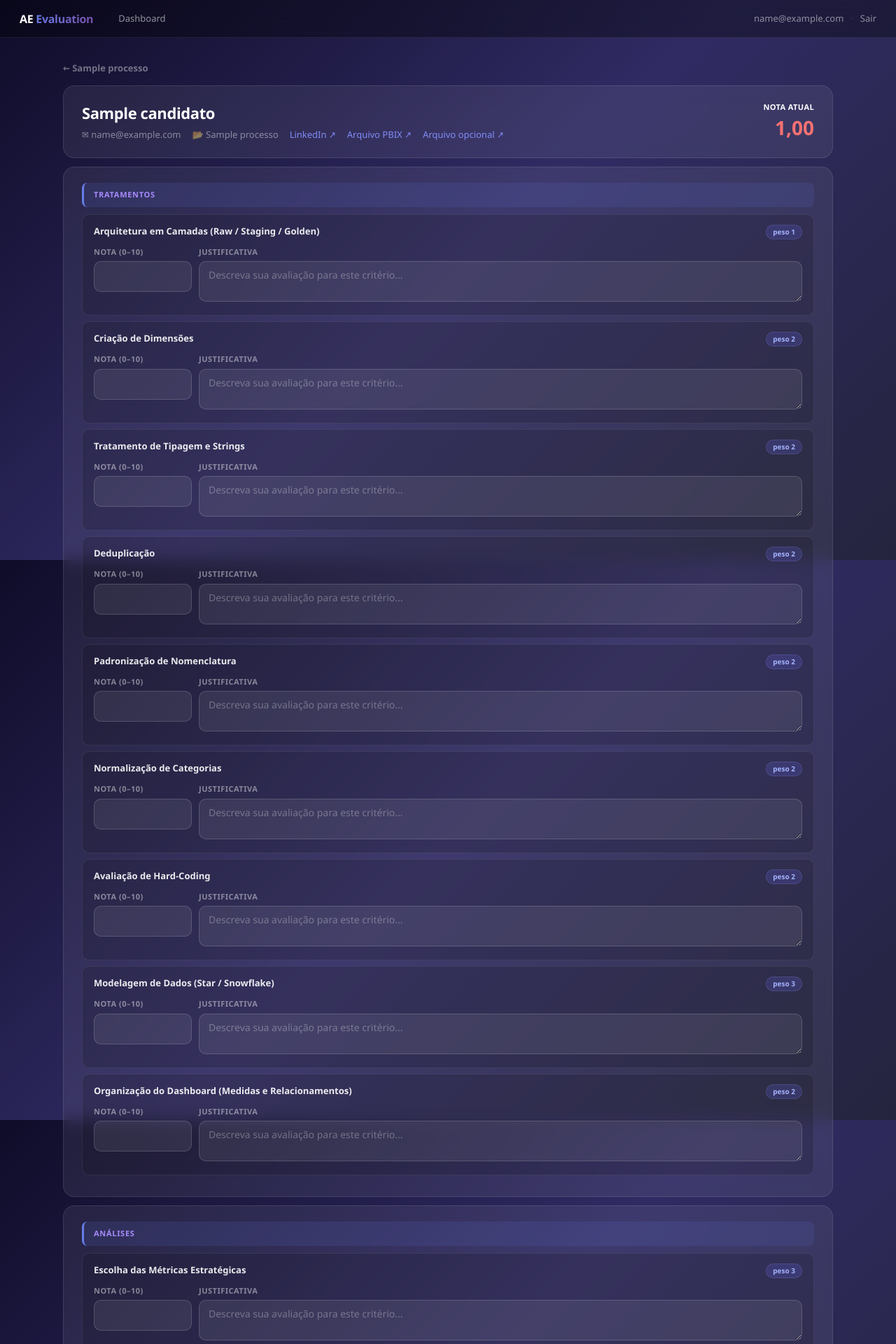
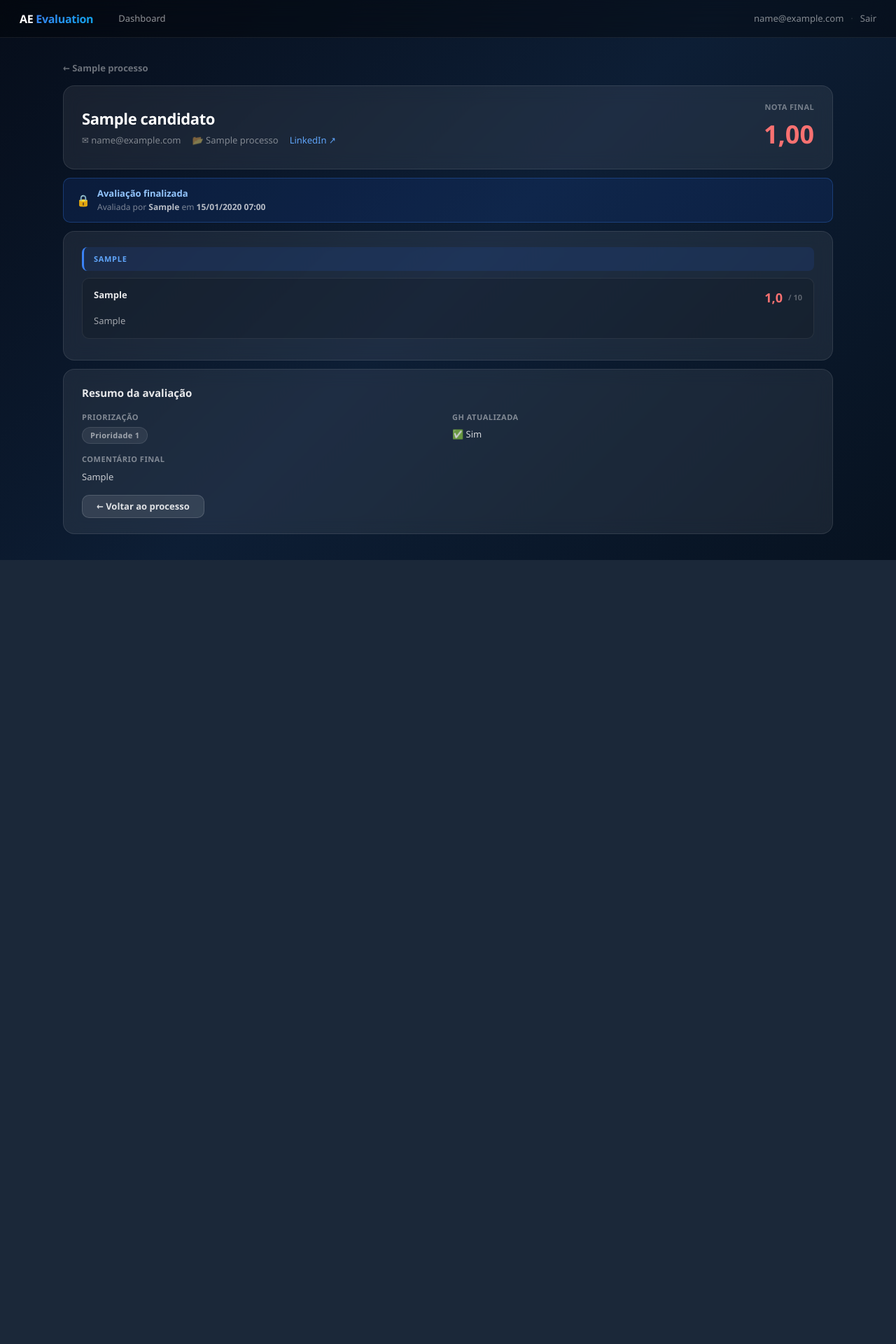
Before and after one commit to Raii-Azevedo/AE_Evaluation, a Django app: page /aplicacao/1/avaliar/ in a window 1280 px wide. Shown: the top 1920 px of the page at 70% size. After the commit the page ends 800 px from the top, so only its background shows below. Run offline with Django 5.2, Linux system fonts and the light colour scheme; a user stored in the database is signed in; tables that the repository leaves empty hold one stand-in row (values such as "Sample post").

Commit message:
Add: Changes

```diff
--- a/core/models.py
+++ b/core/models.py
@@ -76,6 +76,7 @@ class Avaliacao(models.Model):
     comentario_final = models.TextField(blank=True, null=True)
     priorizacao = models.TextField(choices=PRIORIZACAO_CHOICES, default="Não priorizar")
     gh_atualizada = models.BooleanField(default=False)
+    finalizada = models.BooleanField(default=False)
     data_avaliacao = models.DateTimeField(auto_now=True)
 
     class Meta:
--- a/core/views.py
+++ b/core/views.py
@@ -211,6 +211,21 @@ def add_candidato(request, processo_id):
 @allowed_email_required
 def avaliar_aplicacao(request, aplicacao_id):
     aplicacao = get_object_or_404(Aplicacao.objects.select_related("processo", "candidato"), pk=aplicacao_id)
+
+    ultima = aplicacao.avaliacoes.order_by("-data_avaliacao").first()
+
+    # Se avaliação já finalizada, exibir somente leitura
+    if ultima and ultima.finalizada:
+        criterios_agrupados = {}
+        for c in ultima.criterios.all():
+            criterios_agrupados.setdefault(c.bloco, []).append(c)
+        context = {
+            "aplicacao": aplicacao,
+            "avaliacao": ultima,
+            "criterios_agrupados": criterios_agrupados,
+        }
+        return render(request, "core/avaliacao_detalhe.html", context)
+
     if aplicacao.processo.status == Processo.STATUS_FECHADO and not _is_admin(request.user):
         return HttpResponseForbidden("Processo fechado para avaliacao")
     if not _can_edit(request.user):
@@ -231,7 +246,6 @@ def avaliar_aplicacao(request, aplicacao_id):
                 }
             )
 
-    ultima = aplicacao.avaliacoes.order_by("-data_avaliacao").first()
     existing_map = {}
     if ultima:
         existing_map = {
@@ -245,6 +259,11 @@ def avaliar_aplicacao(request, aplicacao_id):
         item["default_just"] = existing.justificativa if existing else ""
 
     if request.method == "POST":
+        # Bloquear se finalizada (segurança extra)
+        if ultima and ultima.finalizada:
+            return HttpResponseForbidden("Avaliacao ja finalizada")
+
+        action = request.POST.get("action", "salvar")
         comentario = request.POST.get("comentario_final", "")
         priorizacao = request.POST.get("priorizacao", "Não priorizar")
         gh_atualizada = request.POST.get("gh_atualizada") == "on"
@@ -274,6 +293,7 @@ def avaliar_aplicacao(request, aplicacao_id):
             )
 
         nota_final = (soma / soma_pesos).quantize(Decimal("0.01")) if soma_pesos else Decimal("0")
+        is_finalizar = action == "finalizar"
 
         with transaction.atomic():
             avaliacao = aplicacao.avaliacoes.order_by("-data_avaliacao").first()
@@ -283,6 +303,7 @@ def avaliar_aplicacao(request, aplicacao_id):
                 avaliacao.comentario_final = comentario
                 avaliacao.priorizacao = priorizacao
                 avaliacao.gh_atualizada = gh_atualizada
+                avaliacao.finalizada = is_finalizar
                 avaliacao.save()
                 avaliacao.criterios.all().delete()
             else:
@@ -293,6 +314,7 @@ def avaliar_aplicacao(request, aplicacao_id):
                     comentario_final=comentario,
                     priorizacao=priorizacao,
                     gh_atualizada=gh_atualizada,
+                    finalizada=is_finalizar,
                 )
 
             AvaliacaoCriterio.objects.bulk_create(
@@ -308,7 +330,10 @@ def avaliar_aplicacao(request, aplicacao_id):
                 ]
             )
 
-        messages.success(request, f"Avaliacao salva com nota final {nota_final}.")
+        if is_finalizar:
+            messages.success(request, f"Avaliação finalizada com nota {nota_final}. Não é possível editar após finalizar.")
+        else:
+            messages.success(request, f"Avaliacao salva com nota final {nota_final}.")
         return redirect("processo_detail", processo_id=aplicacao.processo_id)
 
     context = {
--- a/templates/base.html
+++ b/templates/base.html
@@ -12,7 +12,7 @@
       font-family: 'Segoe UI', Tahoma, Geneva, Verdana, sans-serif;
       margin: 0;
       min-height: 100vh;
-      background: linear-gradient(135deg, #0f0c29 0%, #302b63 50%, #24243e 100%);
+      background: linear-gradient(135deg, #060d1a 0%, #0d1e35 50%, #071220 100%);
       background-attachment: fixed;
       color: #fff;
       font-size: 14px;
@@ -48,7 +48,7 @@
       text-decoration: none;
       letter-spacing: -0.3px;
     }
-    .nav-brand span { background: linear-gradient(135deg, #667eea, #764ba2); -webkit-background-clip: text; -webkit-text-fill-color: transparent; background-clip: text; }
+    .nav-brand span { background: linear-gradient(135deg, #3b82f6, #0ea5e9); -webkit-background-clip: text; -webkit-text-fill-color: transparent; background-clip: text; }
     .nav-links { display: flex; gap: 2px; }
     .nav-links a {
       color: rgba(255,255,255,0.55);
@@ -307,14 +307,14 @@
     .bloco-header {
       font-size: 11px;
       font-weight: 800;
-      color: #a78bfa;
+      color: #60a5fa;
       text-transform: uppercase;
       letter-spacing: .7px;
       margin-bottom: 10px;
       padding: 9px 14px;
-      background: rgba(102,126,234,0.12);
+      background: rgba(37,99,235,0.12);
       border-radius: 8px;
-      border-left: 3px solid #667eea;
+      border-left: 3px solid #3b82f6;
     }
     .criterio-row {
       padding: 14px 16px;
@@ -339,19 +339,19 @@
     .peso-badge {
       font-size: 10px;
       font-weight: 700;
-      background: rgba(99,102,241,0.2);
-      color: #a5b4fc;
+      background: rgba(37,99,235,0.2);
+      color: #93c5fd;
       padding: 2px 9px;
       border-radius: 999px;
       flex-shrink: 0;
-      border: 1px solid rgba(165,180,252,0.15);
+      border: 1px solid rgba(147,197,253,0.15);
     }
 
     /* ── MISC ── */
-    a { color: #a78bfa; text-decoration: none; }
-    a:hover { color: #c4b5fd; }
+    a { color: #60a5fa; text-decoration: none; }
+    a:hover { color: #93c5fd; }
     .link-action {
-      color: #a78bfa;
+      color: #60a5fa;
       font-weight: 700;
       font-size: 13px;
       text-decoration: none;
@@ -380,8 +380,8 @@
       gap: 16px;
       margin-top: 5px;
     }
-    .section-meta a { color: #818cf8; }
-    .section-meta a:hover { color: #a5b4fc; }
+    .section-meta a { color: #60a5fa; }
+    .section-meta a:hover { color: #93c5fd; }
     .text-muted { color: rgba(255,255,255,0.4); }
     .text-sm { font-size: 12px; }
     .mb-0 { margin-bottom: 0; }
--- /dev/null
+++ b/templates/core/avaliacao_detalhe.html
@@ -0,0 +1,114 @@
+{% extends 'base.html' %}
+{% block title %}Avaliação — {{ aplicacao.candidato.nome }} — AE Evaluation{% endblock %}
+
+{% block content %}
+
+<a href="{% url 'processo_detail' aplicacao.processo.id %}" class="back-link">← {{ aplicacao.processo.nome }}</a>
+
+<!-- Cabeçalho -->
+<div class="card" style="margin-bottom:12px;">
+  <div class="flex-between">
+    <div>
+      <h1 style="margin-bottom:4px;">{{ aplicacao.candidato.nome }}</h1>
+      <div class="section-meta">
+        <span>✉ {{ aplicacao.candidato.email }}</span>
+        <span>📂 {{ aplicacao.processo.nome }}</span>
+        {% if aplicacao.candidato.linkedin %}
+          <span><a href="{{ aplicacao.candidato.linkedin }}" target="_blank" rel="noopener">LinkedIn ↗</a></span>
+        {% endif %}
+      </div>
+    </div>
+    <div style="text-align:right;flex-shrink:0;">
+      <div style="font-size:11px;color:rgba(255,255,255,0.4);text-transform:uppercase;letter-spacing:.4px;font-weight:600;margin-bottom:4px;">Nota final</div>
+      {% with nota=avaliacao.nota_final %}
+        {% if nota >= 7 %}
+          <div style="font-size:36px;font-weight:800;" class="score-high">{{ nota }}</div>
+        {% elif nota >= 5 %}
+          <div style="font-size:36px;font-weight:800;" class="score-mid">{{ nota }}</div>
+        {% else %}
+          <div style="font-size:36px;font-weight:800;" class="score-low">{{ nota }}</div>
+        {% endif %}
+      {% endwith %}
+    </div>
+  </div>
+</div>
+
+<!-- Banner de avaliação finalizada -->
+<div style="background:rgba(37,99,235,0.12);border:1px solid rgba(59,130,246,0.3);border-radius:10px;padding:12px 18px;margin-bottom:12px;display:flex;align-items:center;gap:10px;">
+  <span style="font-size:16px;">🔒</span>
+  <div>
+    <div style="font-size:13px;font-weight:700;color:#93c5fd;">Avaliação finalizada</div>
+    <div style="font-size:12px;color:rgba(255,255,255,0.45);">
+      Avaliada por <strong style="color:rgba(255,255,255,0.7);">{{ avaliacao.avaliador|default:"—" }}</strong>
+      em <strong style="color:rgba(255,255,255,0.7);">{{ avaliacao.data_avaliacao|date:"d/m/Y H:i" }}</strong>
+    </div>
+  </div>
+</div>
+
+<!-- Critérios por bloco -->
+{% for bloco, criterios in criterios_agrupados.items %}
+<div class="card bloco-section" style="margin-bottom:12px;">
+  <div class="bloco-header">{{ bloco }}</div>
+  {% for c in criterios %}
+  <div class="criterio-row" style="cursor:default;">
+    <div class="criterio-title">
+      <span>{{ c.criterio }}</span>
+      <div style="display:flex;align-items:center;gap:8px;flex-shrink:0;">
+        {% with nota=c.nota %}
+          {% if nota >= 7 %}
+            <span style="font-size:18px;font-weight:800;" class="score-high">{{ nota }}</span>
+          {% elif nota >= 5 %}
+            <span style="font-size:18px;font-weight:800;" class="score-mid">{{ nota }}</span>
+          {% else %}
+            <span style="font-size:18px;font-weight:800;" class="score-low">{{ nota }}</span>
+          {% endif %}
+        {% endwith %}
+        <span style="font-size:11px;color:rgba(255,255,255,0.3);">/ 10</span>
+      </div>
+    </div>
+    {% if c.justificativa %}
+    <div style="font-size:13px;color:rgba(255,255,255,0.6);margin-top:4px;line-height:1.5;">{{ c.justificativa }}</div>
+    {% else %}
+    <div style="font-size:12px;color:rgba(255,255,255,0.25);font-style:italic;margin-top:4px;">Sem justificativa</div>
+    {% endif %}
+  </div>
+  {% endfor %}
+</div>
+{% endfor %}
+
+<!-- Resumo -->
+<div class="card">
+  <h2>Resumo da avaliação</h2>
+  <div class="form-grid" style="margin-bottom:14px;">
+    <div>
+      <label>Priorização</label>
+      <div style="margin-top:4px;">
+        {% with p=avaliacao.priorizacao %}
+          {% if p == 'Strong Yes' %}<span class="badge badge-green">{{ p }}</span>
+          {% elif p == 'Yes' %}<span class="badge badge-blue">{{ p }}</span>
+          {% elif p == 'Maybe' %}<span class="badge badge-yellow">{{ p }}</span>
+          {% elif p == 'No' %}<span class="badge badge-red">{{ p }}</span>
+          {% else %}<span class="badge badge-gray">{{ p }}</span>
+          {% endif %}
+        {% endwith %}
+      </div>
+    </div>
+    <div>
+      <label>GH atualizada</label>
+      <div style="margin-top:6px;font-size:13px;color:rgba(255,255,255,0.8);">
+        {% if avaliacao.gh_atualizada %}✅ Sim{% else %}☐ Não{% endif %}
+      </div>
+    </div>
+  </div>
+  {% if avaliacao.comentario_final %}
+  <div class="form-group">
+    <label>Comentário final</label>
+    <div style="margin-top:6px;font-size:13px;color:rgba(255,255,255,0.75);line-height:1.6;white-space:pre-wrap;">{{ avaliacao.comentario_final }}</div>
+  </div>
+  {% endif %}
+  <div style="margin-top:16px;">
+    <a href="{% url 'processo_detail' aplicacao.processo.id %}" class="btn btn-secondary">← Voltar ao processo</a>
+  </div>
+</div>
+
+{% endblock %}
--- a/templates/core/avaliar.html
+++ b/templates/core/avaliar.html
@@ -118,11 +118,19 @@
     </div>
 
     <div style="display:flex;gap:10px;align-items:center;flex-wrap:wrap;">
-      <button type="submit" class="btn btn-primary">
-        {% if ultima %}Atualizar avaliação{% else %}Salvar avaliação{% endif %}
+      <button type="submit" name="action" value="salvar" class="btn btn-secondary">
+        {% if ultima %}Atualizar rascunho{% else %}Salvar rascunho{% endif %}
+      </button>
+      <button type="submit" name="action" value="finalizar" class="btn btn-primary" onclick="return confirm('Após finalizar, a avaliação não poderá mais ser editada. Confirmar?')">
+        Finalizar avaliação
       </button>
       <a href="{% url 'processo_detail' aplicacao.processo.id %}" class="btn btn-ghost">Cancelar</a>
     </div>
+    {% if ultima %}
+    <p style="margin-top:10px;font-size:12px;color:rgba(255,255,255,0.35);">
+      ⚠ Ao finalizar, a avaliação fica bloqueada para edição.
+    </p>
+    {% endif %}
   </div>
 </form>
 
```
Also changed, not shown: other parts of templates/base.html (+19 -19 lines), templates/core/processo_detail.html (+9 -3 lines), core/migrations/0004_avaliacao_finalizada.py (added).
